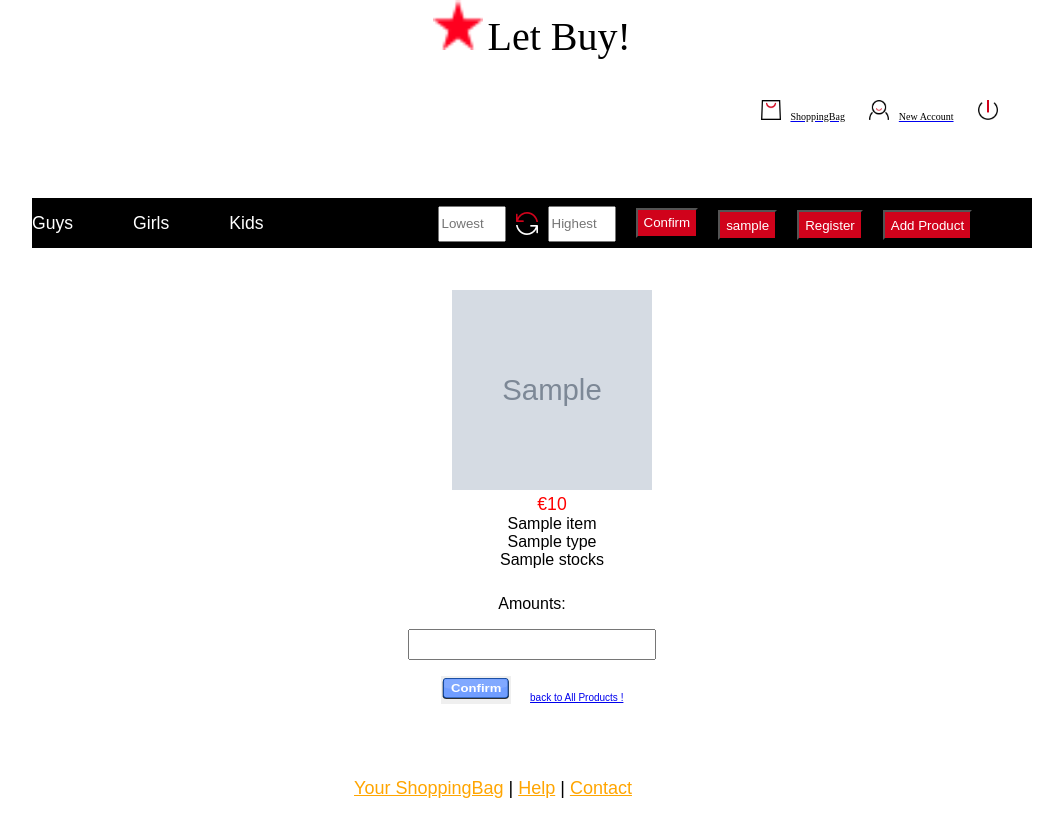
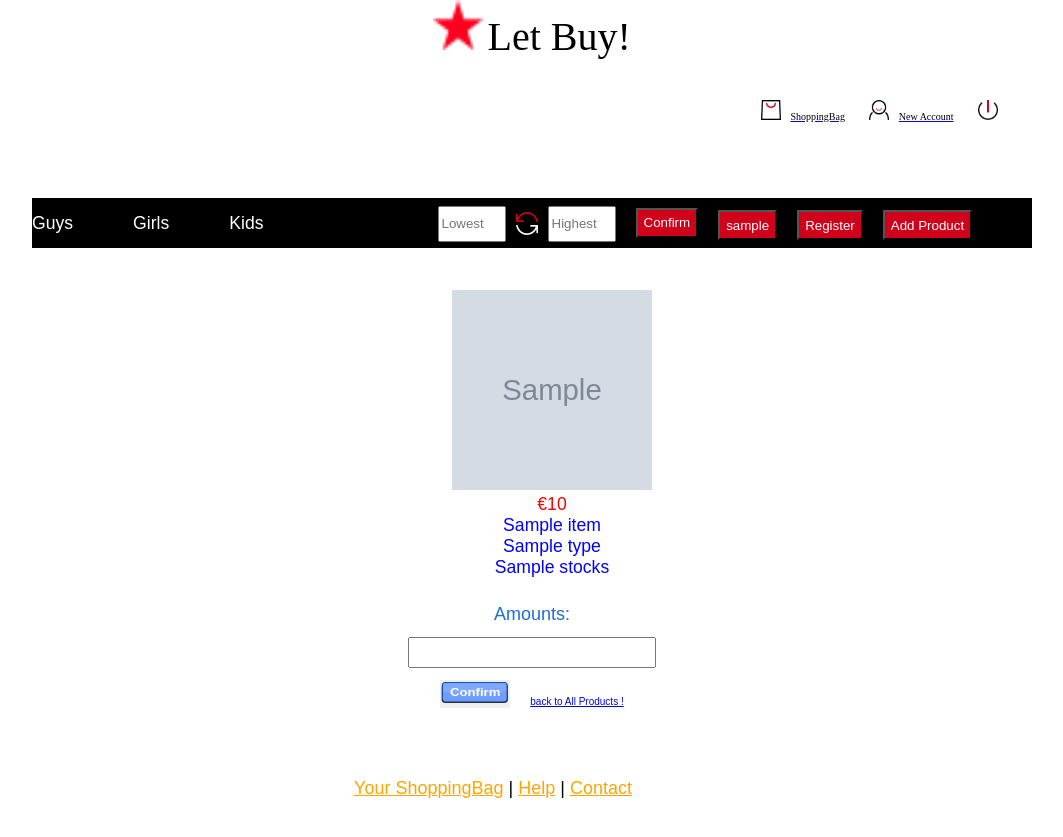
Before and after one commit to Tianle97/BigProject, a Flask app: template Online-Shopping-Client/templates/buy.html in a window 1280 px wide. Shown: the whole page, without its empty margins (108-1171 px from the left). After the commit the page ends 798 px from the top, so only its background shows below. Run offline with Flask 2, Linux system fonts and the light colour scheme; the template is opened without the code that fills it: most values are stand-ins (such as "Sample title", 1, 10 or a date in 2020); grey boxes marked "Sample" are stand-in pictures; some libraries are stand-ins or nearby versions.

Commit message:
add a css file for this page and add the confirm button page for instead of the original button

```diff
--- a/Online-Shopping-Client/templates/buy.html
+++ b/Online-Shopping-Client/templates/buy.html
@@ -1,7 +1,7 @@
 {% extends "layout.html" %}
 
 {% block extraHead %}
-
+        <link rel="stylesheet" href="{{ url_for("static", filename="css/addProduct.css") }}" type="text/css"/>
 {% endblock %}
 
 
@@ -32,12 +32,14 @@
                                         <img width="200" height="200" src={{item['photo']}} id={{item['id']}}>
                                         <br/>
                                         <span style="color:red;font-size:1.1em;">&#8364;{{item['price']}}</span>
+                                        <span style="color:blue;font-size:1.1em;">
                                                 <br/>
                                                 {{ item['name'] }}
                                                 <br/>
                                                 {{ item['type'] }}
                                                 <br/>
                                                 {{ item['stocks'] }}
+                                        </span>
                                 </p>
 
                         </li>
```
Lines whose indentation alone changed are shown as unchanged.
